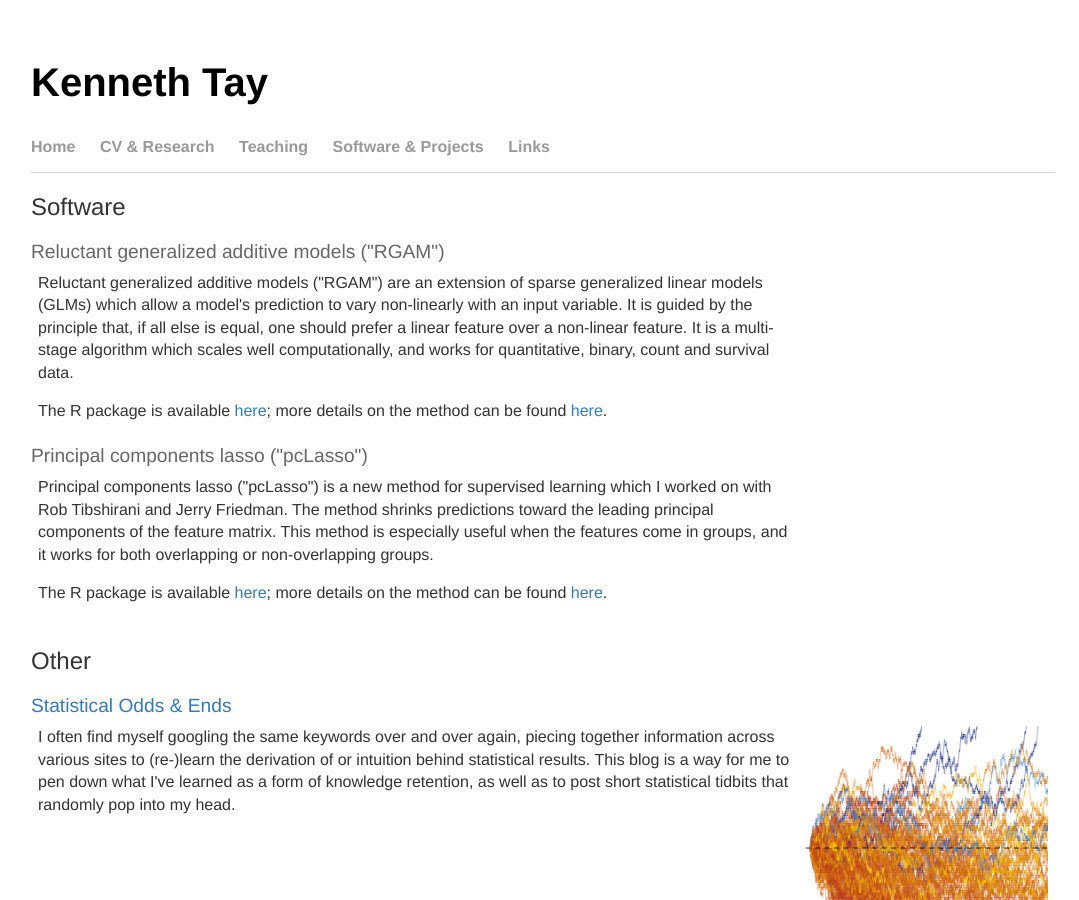
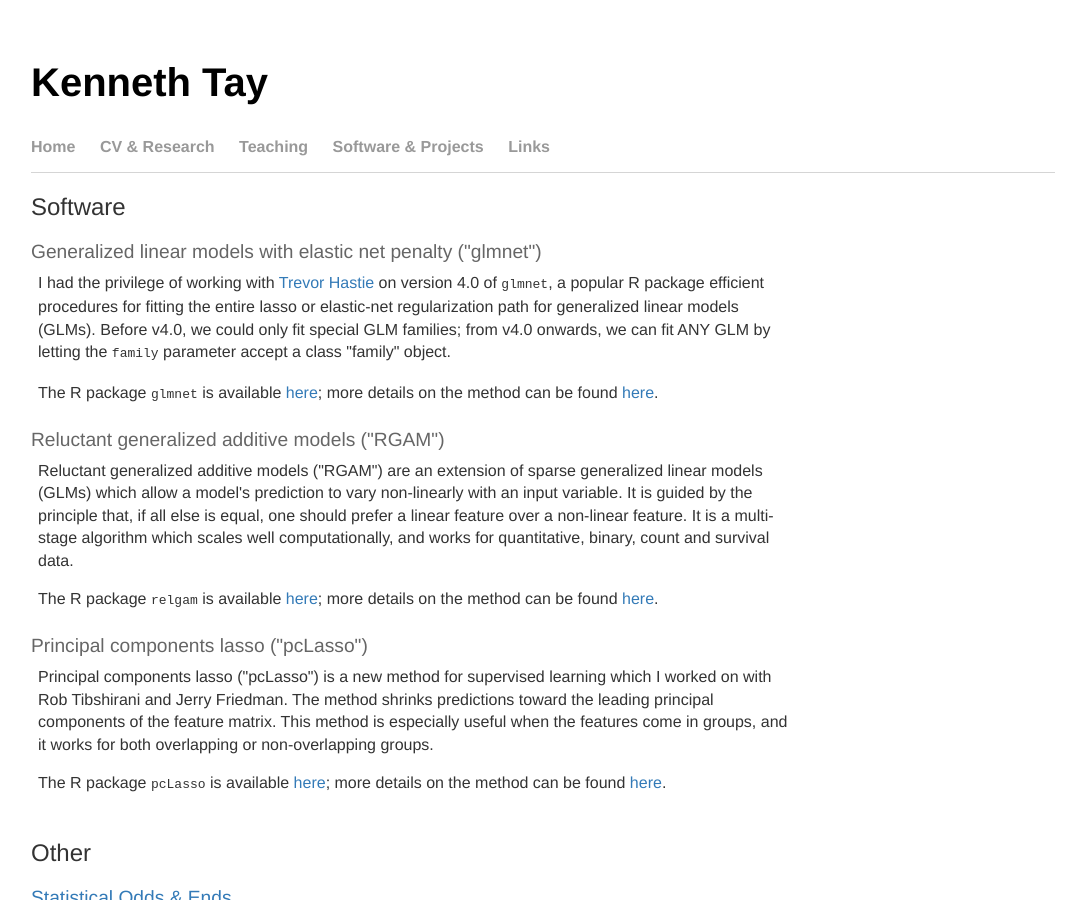
Before and after one commit to kjytay/kjytay.github.io, a Jekyll site: the page built from projects/index.html, in a window 1280 px wide and 900 px high. Shown: the whole window, without its empty margins (97-1176 px from the left). Built offline with Jekyll 4.4.1, drawn with Linux system fonts in a browser that asks for light colours.

Commit message:
Update to projects (glmnet), teaching (spring 2020) and links.

```diff
--- a/links/index.html
+++ b/links/index.html
@@ -52,6 +52,7 @@ title: Kenneth Tay
 <h3>Random Fun</h3>
 <ul>
   <li><a target="_blank" href="https://www.codewars.com/">Codewars</a></li>
+  <li><a target="https://mathworld.wolfram.com/Tetraflexagon.html">Tetraflexagons</a></li>
   <li><a target="_blank" href="http://guessthecorrelation.com/">Guess the Correlation</a></li>
   <li><a target="_blank" href="http://www.genealogy.ams.org/">Mathematics Genealogy Project</a></li>
   <li><a target="_blank" href="https://projecteuler.net/">Project Euler</a></li>
--- a/projects/index.html
+++ b/projects/index.html
@@ -5,12 +5,22 @@ title: Kenneth Tay
 
 <h2>Software</h2>
 
+<div class="project_title">Generalized linear models with elastic net penalty ("glmnet")</div>
+<table>
+    <td width="75%">
+      <p>I had the privilege of working with <a href="https://web.stanford.edu/~hastie/">Trevor Hastie</a> on version 4.0 of <code>glmnet</code>, a popular R package efficient procedures for fitting the entire lasso or elastic-net regularization path for generalized linear models (GLMs). Before v4.0, we could only fit special GLM families; from v4.0 onwards, we can fit ANY GLM by letting the <code>family</code> parameter accept a class "family" object.</p>
+
+      <p>The R package <code>glmnet</code> is available <a href="https://CRAN.R-project.org/package=glmnet">here</a>; more details on the method can be found <a href="https://statisticaloddsandends.wordpress.com/2020/05/14/glmnet-v4-0-generalizing-the-family-parameter/">here</a>.</p>
+    </td>
+    <td></td>
+</table>
+
 <div class="project_title">Reluctant generalized additive models ("RGAM")</div>
 <table>
     <td width="75%">
       <p>Reluctant generalized additive models ("RGAM") are an extension of sparse generalized linear models (GLMs) which allow a model's prediction to vary non-linearly with an input variable. It is guided by the principle that, if all else is equal, one should prefer a linear feature over a non-linear feature. It is a multi-stage algorithm which scales well computationally, and works for quantitative, binary, count and survival data.</p>
 
-      <p>The R package is available <a href="https://CRAN.R-project.org/package=relgam">here</a>; more details on the method can be found <a href="https://arxiv.org/abs/1912.01808">here</a>.</p>
+      <p>The R package <code>relgam</code> is available <a href="https://CRAN.R-project.org/package=relgam">here</a>; more details on the method can be found <a href="https://arxiv.org/abs/1912.01808">here</a>.</p>
     </td>
     <td></td>
 </table>
@@ -20,7 +30,7 @@ title: Kenneth Tay
     <td width="75%">
       <p>Principal components lasso ("pcLasso") is a new method for supervised learning which I worked on with Rob Tibshirani and Jerry Friedman. The method shrinks predictions toward the leading principal components of the feature matrix. This method is especially useful when the features come in groups, and it works for both overlapping or non-overlapping groups.</p>
 
-      <p>The R package is available <a href="https://CRAN.R-project.org/package=pcLasso">here</a>; more details on the method can be found <a href="https://arxiv.org/abs/1810.04651">here</a>.</p>
+      <p>The R package <code>pcLasso</code> is available <a href="https://CRAN.R-project.org/package=pcLasso">here</a>; more details on the method can be found <a href="https://arxiv.org/abs/1810.04651">here</a>.</p>
     </td>
     <td></td>
 </table>
--- a/teaching/index.html
+++ b/teaching/index.html
@@ -13,6 +13,7 @@ title: Kenneth Tay
   </ol>
   <h2>Teaching Assistant</h2>
   <ol>
+    <li> STATS 315B. Modern Applied Statistics: Data Mining. Stanford University, Spring 2019-2020.</li>
     <li> STATS 216. Introduction to Statistical Learning. Stanford University, Winter 2019-2020.</li>
     <li> STATS 191. Introduction to Applied Statistics. Stanford University, Winter 2018-2019.</li>
     <li> STATS 216V. Introduction to Statistical Learning. Stanford University, Summer 2017-2018.</li>
```
